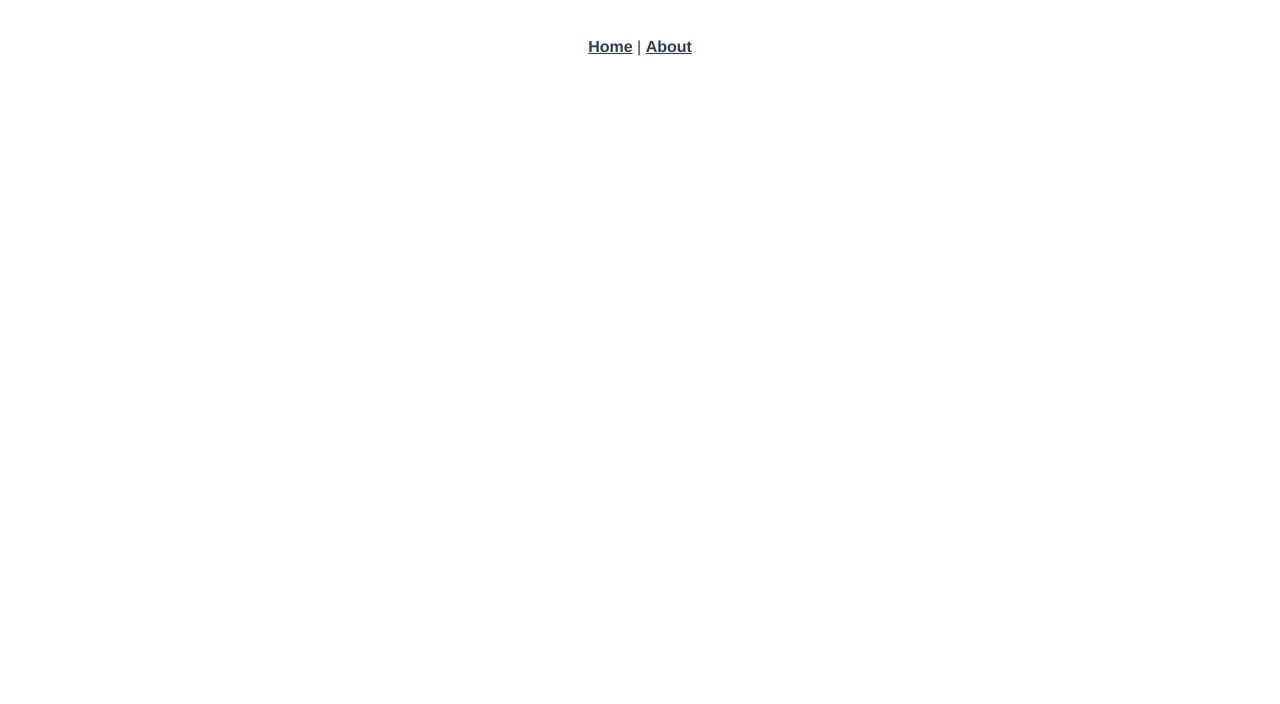
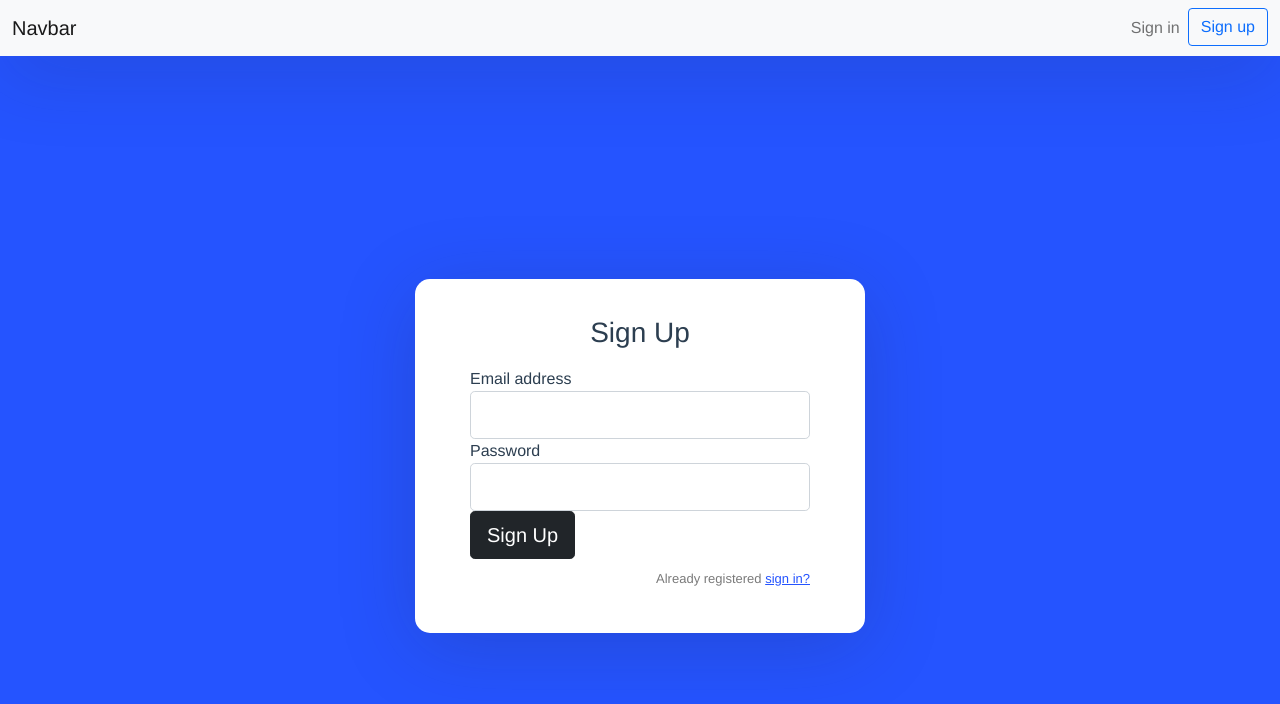
Before and after one commit to ShinJam/simpleChat, a Vue app in the folder frontend/: page /signup in a window 1280 px wide. Before the commit this address had no page. Shown: the top 704 px of the page. Built offline with nearby package versions, Linux system fonts and the light colour scheme.

Commit message:
feat(frontend): implement signin, signup ui with axios

```diff
--- a/frontend/package.json
+++ b/frontend/package.json
@@ -7,7 +7,11 @@
     "preview": "vite preview"
   },
   "dependencies": {
+    "axios": "^0.24.0",
+    "bootstrap": "^5.1.3",
+    "bootstrap-vue-3": "^0.1.0",
     "vue": "^3.2.25",
+    "vue-axios": "^3.4.0",
     "vue-router": "^4.0.0-0"
   },
   "devDependencies": {
--- a/frontend/src/App.vue
+++ b/frontend/src/App.vue
@@ -1,10 +1,66 @@
 <template>
-  <div id="nav">
+  <div class="vue-tempalte">
+    <!-- Navigation -->
+
+    <nav class="navbar navbar-expand-lg navbar-light bg-light">
+      <div class="container-fluid">
+        <a class="navbar-brand" href="#">Navbar</a>
+        <button
+          class="navbar-toggler"
+          type="button"
+          data-bs-toggle="collapse"
+          data-bs-target="#navbarSupportedContent"
+          aria-controls="navbarSupportedContent"
+          aria-expanded="false"
+          aria-label="Toggle navigation"
+        >
+          <span class="navbar-toggler-icon"></span>
+        </button>
+        <div class="collapse navbar-collapse" id="navbarSupportedContent">
+          <ul class="navbar-nav ms-auto mb-2 mb-lg-0">
+            <li class="nav-item">
+              <router-link class="nav-link pr-3" to="/login"
+                >Sign in</router-link
+              >
+            </li>
+            <li class="nav-item">
+              <router-link class="btn btn-outline-primary" to="/signup"
+                >Sign up</router-link
+              >
+            </li>
+          </ul>
+        </div>
+      </div>
+    </nav>
+
+    <!-- Main -->
+    <div class="App">
+      <div class="vertical-center">
+        <div class="inner-block">
+          <router-view />
+        </div>
+      </div>
+    </div>
+  </div>
+  <!-- <div id="nav">
+    <Header />
     <router-link to="/">Home</router-link> |
     <router-link to="/about">About</router-link>
   </div>
-  <router-view/>
+  <router-view/> -->
 </template>
+
+
+
+<script>
+// @ is an alias to /src
+export default {
+  name: "App",
+  components: {
+  },
+};
+</script>
+
 
 <style>
 #app {
--- /dev/null
+++ b/frontend/src/assets/css/main.css
@@ -0,0 +1,120 @@
+* {
+  box-sizing: border-box;
+}
+
+body {
+  background: #2554FF !important;
+  min-height: 100vh;
+  display: flex;
+  font-weight: 400;
+}
+
+#app {
+  width: 100%;
+}
+
+body,
+html,
+.App,
+.vue-tempalte,
+.vertical-center {
+  width: 100%;
+  height: 100%;
+}
+
+.navbar-light {
+  background-color: #ffffff;
+  box-shadow: 0px 14px 80px rgba(34, 35, 58, 0.2);
+}
+
+.vertical-center {
+  display: flex;
+  text-align: left;
+  justify-content: center;
+  flex-direction: column;
+}
+
+.inner-block {
+  width: 450px;
+  margin: auto;
+  background: #ffffff;
+  box-shadow: 0px 14px 80px rgba(34, 35, 58, 0.2);
+  padding: 40px 55px 45px 55px;
+  border-radius: 15px;
+  transition: all .3s;
+}
+
+.vertical-center .form-control:focus {
+  border-color: #2554FF;
+  box-shadow: none;
+}
+
+.vertical-center h3 {
+  text-align: center;
+  margin: 0;
+  line-height: 1;
+  padding-bottom: 20px;
+}
+
+label {
+  font-weight: 500;
+}
+
+.forgot-password,
+.forgot-password a {
+  text-align: right;
+  font-size: 13px;
+  padding-top: 10px;
+  color: #7a7a7a;
+  margin: 0;
+}
+
+.forgot-password a {
+  color: #2554FF;
+}
+
+.social-icons {
+  text-align: center;
+  font-family: "Open Sans";
+  font-weight: 300;
+  font-size: 1.5em;
+  color: #222222;
+}
+
+.social-icons ul {
+  list-style: none;
+  margin: 0;
+  padding: 0;
+}
+.social-icons ul li {
+  display: inline-block;
+  zoom: 1;
+  width: 65px;
+  vertical-align: middle;
+  border: 1px solid #e3e8f9;
+  font-size: 15px;
+  height: 40px;
+  line-height: 40px;
+  margin-right: 5px;
+  background: #f4f6ff;
+}
+
+.social-icons ul li a {
+  display: block;
+  font-size: 1.4em;
+  margin: 0 5px;
+  text-decoration: none;
+}
+.social-icons ul li a i {
+  -webkit-transition: all 0.2s ease-in;
+  -moz-transition: all 0.2s ease-in;
+  -o-transition: all 0.2s ease-in;
+  -ms-transition: all 0.2s ease-in;
+  transition: all 0.2s ease-in;
+}
+
+.social-icons ul li a:focus i,
+.social-icons ul li a:active i {
+  transition: none;
+  color: #222222;
+}
--- a/frontend/src/router/index.js
+++ b/frontend/src/router/index.js
@@ -8,13 +8,16 @@ const routes = [
     component: Home
   },
   {
-    path: '/about',
-    name: 'About',
-    // route level code-splitting
-    // this generates a separate chunk (about.[hash].js) for this route
-    // which is lazy-loaded when the route is visited.
-    component: () => import(/* webpackChunkName: "about" */ '../views/About.vue')
-  }
+    path: '/signup',
+    name: 'signup',
+    component: () => import('@/views/Signup.vue')
+  },
+  {
+    path: '/login',
+    name: 'login',
+    component: () => import('@/views/Login.vue')
+  },
+
 ]
 
 const router = createRouter({
--- a/frontend/src/views/About.vue
+++ /dev/null
@@ -1,5 +0,0 @@
-<template>
-  <div class="about">
-    <h1>This is an about page</h1>
-  </div>
-</template>
--- /dev/null
+++ b/frontend/src/views/Login.vue
@@ -0,0 +1,54 @@
+<template>
+  <div class="vue-tempalte">
+    <form @submit.prevent="submitForm">
+      <h3>Sign In</h3>
+
+      <div class="form-group">
+        <label>Email address</label>
+        <input
+          type="email"
+          class="form-control form-control-lg"
+          v-model="form.email"
+        />
+      </div>
+
+      <div class="form-group">
+        <label>Password</label>
+        <input
+          type="password"
+          class="form-control form-control-lg"
+          v-model="form.password"
+        />
+      </div>
+
+      <button type="submit" class="btn btn-dark btn-lg btn-block">
+        Sign In
+      </button>
+    </form>
+  </div>
+</template>
+
+<script>
+export default {
+  data() {
+    return {
+      form: {
+        email: "",
+        password: "",
+      },
+    };
+  },
+  methods: {
+    submitForm() {
+      this.axios
+        .post("http://localhost/api/v1/user/sign/in", this.form)
+        .then((response) => {
+          console.log(response.data);
+        })
+        .catch((err) => {
+          console.log(err)
+        });
+    },
+  },
+};
+</script>
--- /dev/null
+++ b/frontend/src/views/Signup.vue
@@ -0,0 +1,49 @@
+<template>
+    <div class="vue-tempalte">
+        <form @submit.prevent="submitForm">
+            <h3>Sign Up</h3>
+
+            <div class="form-group">
+                <label>Email address</label>
+                <input type="email" class="form-control form-control-lg" v-model="form.email"/>
+            </div>
+
+            <div class="form-group">
+                <label>Password</label>
+                <input type="password" class="form-control form-control-lg" v-model="form.password"/>
+            </div>
+
+            <button type="submit" class="btn btn-dark btn-lg btn-block">Sign Up</button>
+
+            <p class="forgot-password text-right">
+                Already registered
+                <router-link :to="{name: 'login'}">sign in?</router-link>
+            </p>
+        </form>
+    </div>
+</template>
+
+<script>
+export default {
+  data() {
+    return {
+      form: {
+        email: "",
+        password: "",
+      },
+    };
+  },
+  methods: {
+    submitForm() {
+      this.axios
+        .post("http://localhost/api/v1/user/sign/up", this.form)
+        .then((response) => {
+          console.log(response.data);
+        })
+        .catch((err) => {
+          console.log(err)
+        });
+    },
+  },
+};
+</script>
```
Also changed, not shown: frontend/src/main.js (+14 -2 lines), 2 other files (tests, documents, lock files or other folders).
